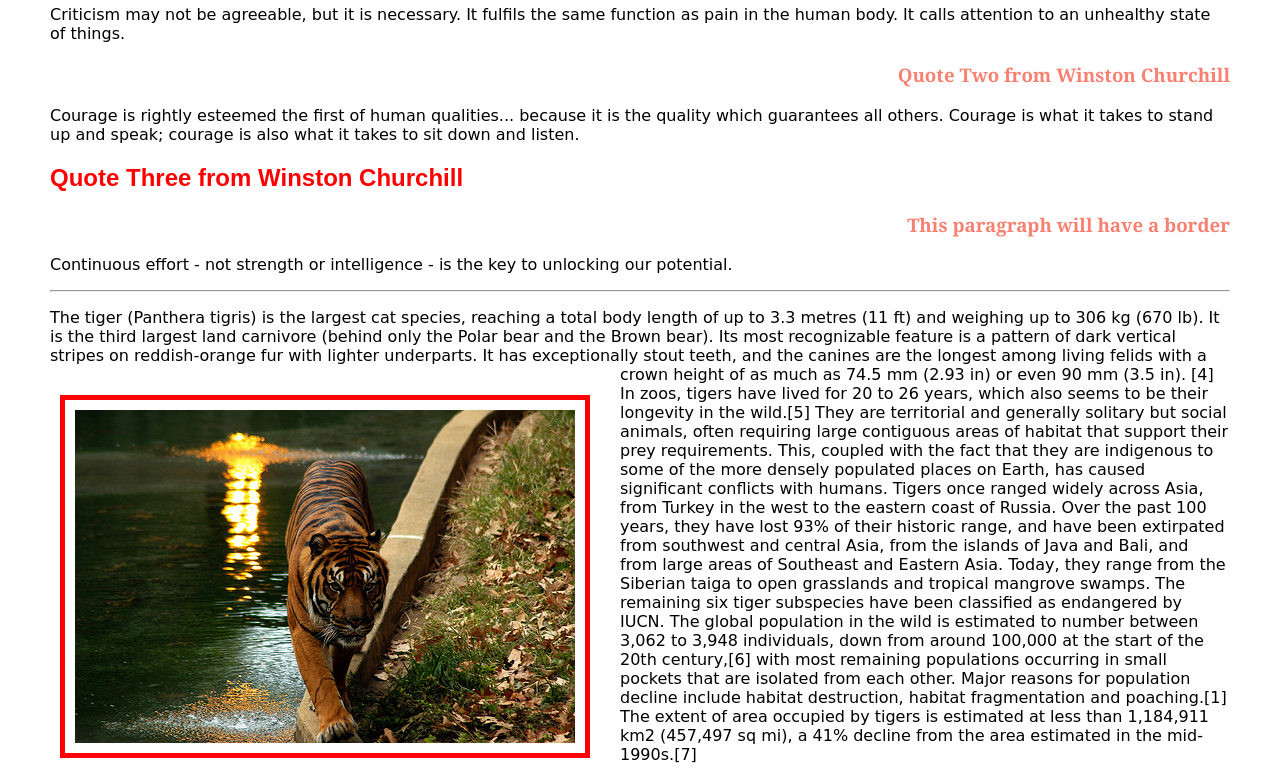
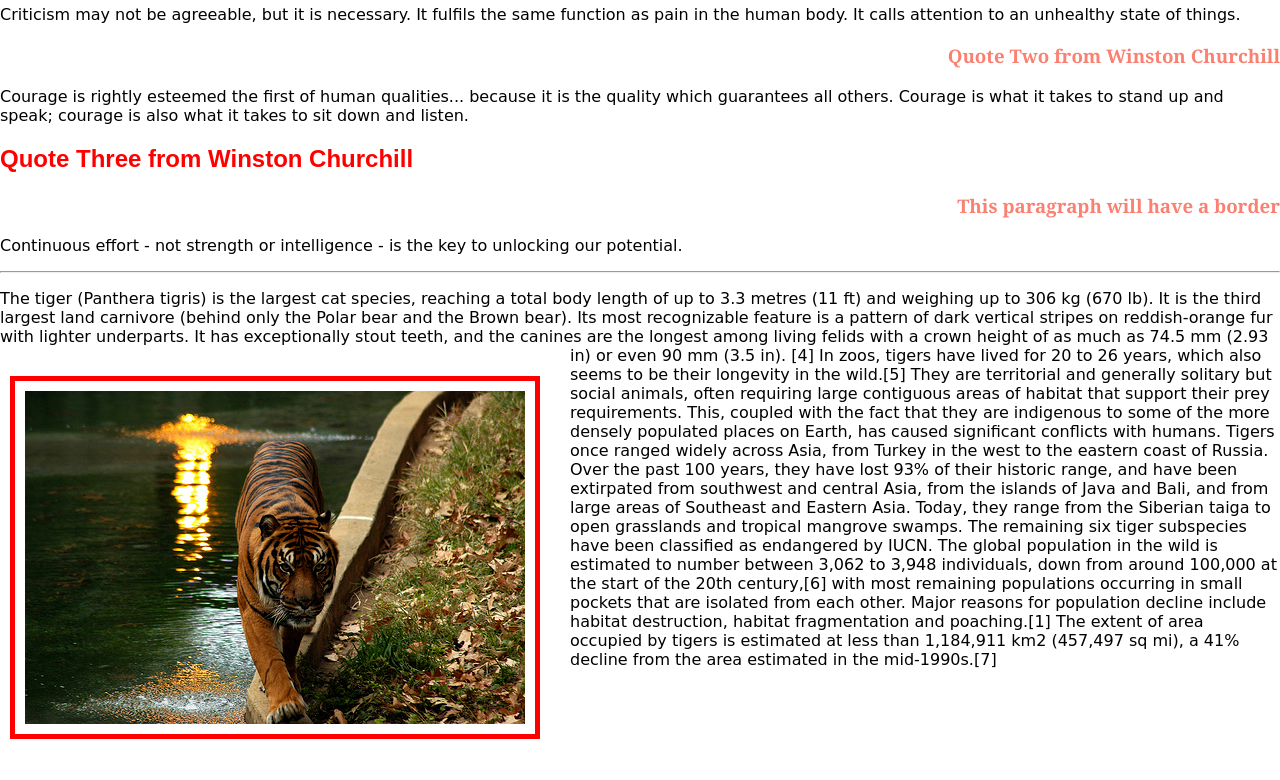
Before and after one commit to covjos/WebTech-1, a plain HTML site: page ex04-sol-3.html in a window 1280 px wide. Shown: the part 252-1032 px from the top of the page. After the commit the page ends 1001 px from the top, so only its background shows below. Drawn offline with Linux system fonts and the light colour scheme.

Commit message:
Update ex04-sol-3.html

```diff
--- a/ex04-sol-3.html
+++ b/ex04-sol-3.html
@@ -42,7 +42,9 @@
         /* margin: 30px 30px 10px 10px; */
       }
       body {
-        margin: 10px 50px 0 50px;
+        /* margin: 10px 50px 0 50px; */
+        padding: 0;
+        margin: 0;
       }
     </style>
   </head>
```
